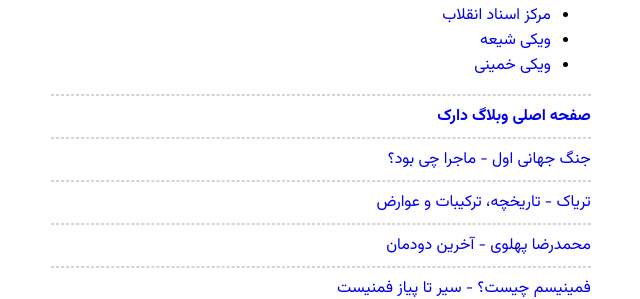
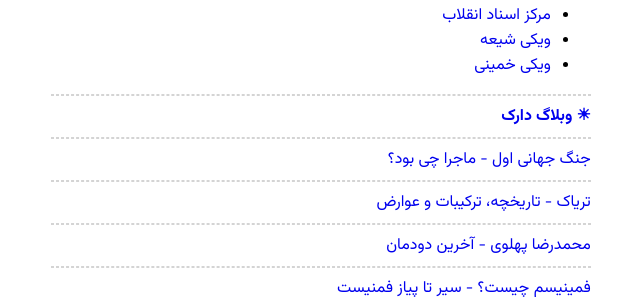
Before and after one commit to darkblog/darkblog.github.io, a Jekyll site: the page built from _posts/2024-7-4-4.md, in a window 1280 px wide and 900 px high, scrolled down 1123 px. Shown: the part 156-455 px from the top of the window, without its empty margins (319-959 px from the left). Built offline with Jekyll 4.4.1, drawn with Linux system fonts in a browser that asks for light colours.

Commit message:
Update post.html

```diff
--- a/_layouts/post.html
+++ b/_layouts/post.html
@@ -10,7 +10,7 @@
 <h1>{{ page.title }}</h1>
 {{ content }}
 <hr>
-<b><a href="https://darkblog.github.io/">صفحه اصلی وبلاگ دارک</a></b>
+<b><a href="https://darkblog.github.io/">&#9728; وبلاگ دارک</a></b>
 {% for post in site.posts %}
 <hr>
 <a href="{{ site.url }}{{ post.url }}">{{ post.title }}</a>
```
